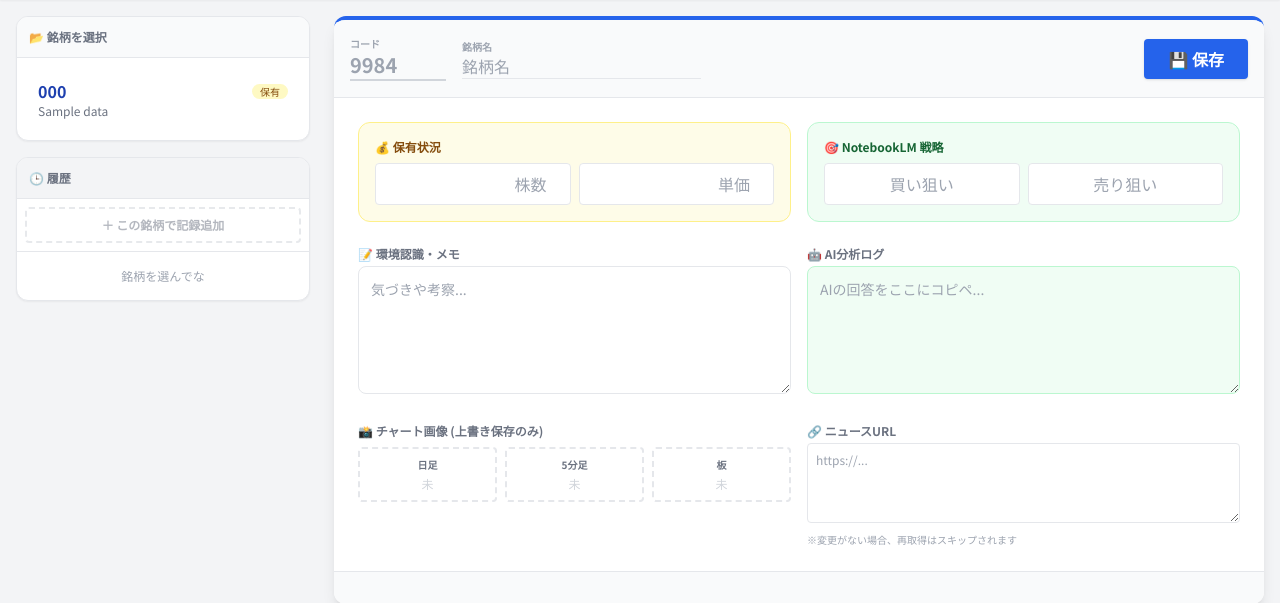
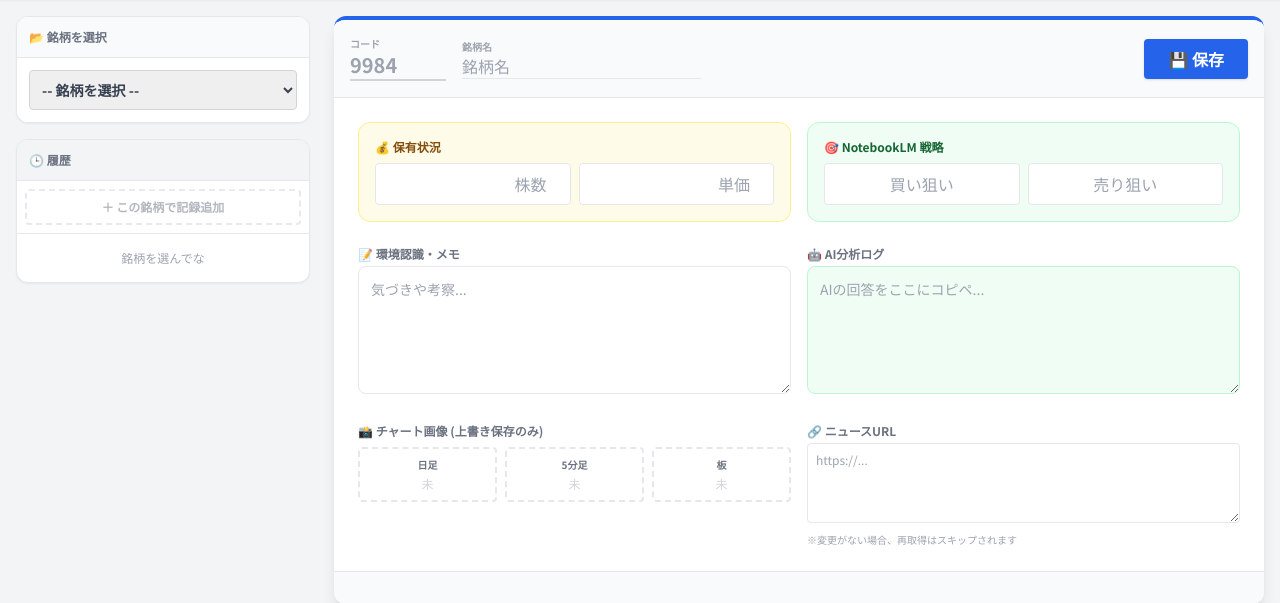
Before and after one commit to kurakirin-cyber/trade-app, a Flask app: template trade-app/templates/index.html in a window 1280 px wide. Shown: the part 61-664 px from the top of the page. Run offline with Flask 3, Linux system fonts and the light colour scheme; the template is opened without the code that fills it: most values are stand-ins (such as "Sample title", 1, 10 or a date in 2020); some libraries are stand-ins or nearby versions.

Commit message:
Update index.html

```diff
--- a/trade-app/templates/index.html
+++ b/trade-app/templates/index.html
@@ -12,7 +12,6 @@
         ::-webkit-scrollbar-thumb { background: #cbd5e1; border-radius: 4px; }
         .fade-in { animation: fadeIn 0.3s ease-in-out; }
         @keyframes fadeIn { from { opacity: 0; transform: translateY(5px); } to { opacity: 1; transform: translateY(0); } }
-        /* 読み込み中オーバーレイ */
         #loading_overlay { display: none; }
         #loading_overlay.active { display: flex; }
     </style>
@@ -53,22 +52,19 @@
         <div class="lg:col-span-3 space-y-4">
             <div class="bg-white rounded-xl shadow-sm border border-gray-200 overflow-hidden">
                 <div class="p-3 bg-gray-50 border-b font-bold text-gray-500 text-xs">📂 銘柄を選択</div>
-                <div class="max-h-48 lg:max-h-[70vh] overflow-y-auto p-2 space-y-1">
-                    {% if not registered_envs %}
-                        <p class="text-xs text-center text-gray-400 py-4">データなし</p>
-                    {% endif %}
-                    {% for code, data in registered_envs.items() %}
-                        <button onclick="selectStock('{{ code }}')" class="w-full text-left p-3 rounded hover:bg-blue-50 border border-transparent hover:border-blue-100 transition group">
-                            <div class="flex justify-between items-center">
-                                <span class="font-bold text-blue-800">{{ code }}</span>
-                                {% if data.holding_qty|int > 0 %}
-                                    <span class="bg-yellow-100 text-yellow-800 text-[10px] px-2 rounded-full">保有</span>
-                                {% endif %}
-                            </div>
-                            <div class="text-xs text-gray-500 truncate">{{ data.name }}</div>
-                        </button>
-                    {% endfor %}
+
+                <div class="p-3 bg-white">
+                    <select id="stock_selector" onchange="selectStock(this.value)" class="w-full border border-gray-300 rounded p-2 text-sm font-bold text-gray-700 outline-none focus:border-blue-500 focus:ring-1 focus:ring-blue-500">
+                        <option value="">-- 銘柄を選択 --</option>
+                        {% for code, data in registered_envs.items() %}
+                            <option value="{{ code }}">
+                                {{ code }} : {{ data.name }}
+                                {% if data.holding_qty|int > 0 %}(保有){% endif %}
+                            </option>
+                        {% endfor %}
+                    </select>
                 </div>
+
             </div>
 
             <div id="history_section" class="bg-white rounded-xl shadow-sm border border-gray-200 overflow-hidden hidden lg:block">
@@ -81,7 +77,7 @@
                         ＋ この銘柄で記録追加
                     </button>
                 </div>
-                <div id="history_list" class="max-h-48 lg:max-h-[calc(70vh-100px)] overflow-y-auto p-2 space-y-1">
+                <div id="history_list" class="max-h-48 lg:max-h-[calc(70vh-200px)] overflow-y-auto p-2 space-y-1">
                     <p class="text-xs text-gray-400 text-center py-2">銘柄を選んでな</p>
                 </div>
             </div>
@@ -210,11 +206,16 @@
         }
 
         async function selectStock(code) {
+            if(!code) return; // 選択解除時など
+
             currentCode = code;
             document.getElementById('selected_code_display').innerText = code;
             document.getElementById('add_new_btn').disabled = false;
 
             showHistorySection();
+
+            // コンボボックスの値も同期（ボタン経由とかで呼ばれた場合用）
+            document.getElementById('stock_selector').value = code;
 
             const res = await fetch(`/get_history/${code}`);
             const list = await res.json();
@@ -260,7 +261,6 @@
                 document.getElementById('analysis_memo').value = data.analysis_memo || "";
                 document.getElementById('urls').value = data.urls || "";
 
-                // 画像状態のリセットと表示設定
                 const setupImg = (type, has) => {
                     const statusEl = document.getElementById('s_' + type.split('_')[1]);
                     const btnEl = document.getElementById('btn_view_' + type.split('_')[1]);
@@ -295,6 +295,7 @@
 
         function createNewLog() {
             currentCode = "";
+            document.getElementById('stock_selector').value = ""; // 選択リセット
             document.getElementById('history_list').innerHTML = '<p class="text-xs text-gray-400 text-center py-2">銘柄を選んでな</p>';
             document.getElementById('selected_code_display').innerText = "";
             document.getElementById('add_new_btn').disabled = true;
@@ -308,7 +309,6 @@
             document.getElementById('memo').value = "";
             ['holding_qty','avg_cost','target_buy','target_sell','urls','analysis_memo'].forEach(id => document.getElementById(id).value="");
 
-            // 画像関連のリセット
             ['daily', '5min', 'board'].forEach(type => {
                 document.getElementById('s_' + type).innerText = "未";
                 document.getElementById('s_' + type).className = "text-gray-300 text-xs mt-1";
@@ -330,15 +330,26 @@
 
         async function copyDataToClipboard() {
             const id = document.getElementById('log_id').value;
-            if(!id) return;
+
+            if(!id) {
+                alert("⚠️ まだ保存されてへんで！\n一度「保存」してからコピーしてな。");
+                return;
+            }
+
             try {
                 const res = await fetch(`/download_notebooklm/${id}`);
+
                 if(res.ok) {
                     const text = await res.text();
                     await navigator.clipboard.writeText(text);
                     alert("✅ コピーしたで！\nNotebookLMに貼り付けてな。");
+                } else {
+                    const errorText = await res.text();
+                    alert(`❌ コピー失敗や...\nエラー: ${errorText}\n(ステータス: ${res.status})`);
                 }
-            } catch(e) { alert("コピー失敗や..." + e); }
+            } catch(e) {
+                alert("❌ 接続エラーや...\n" + e);
+            }
         }
 
         function preview(input, id) {
```
